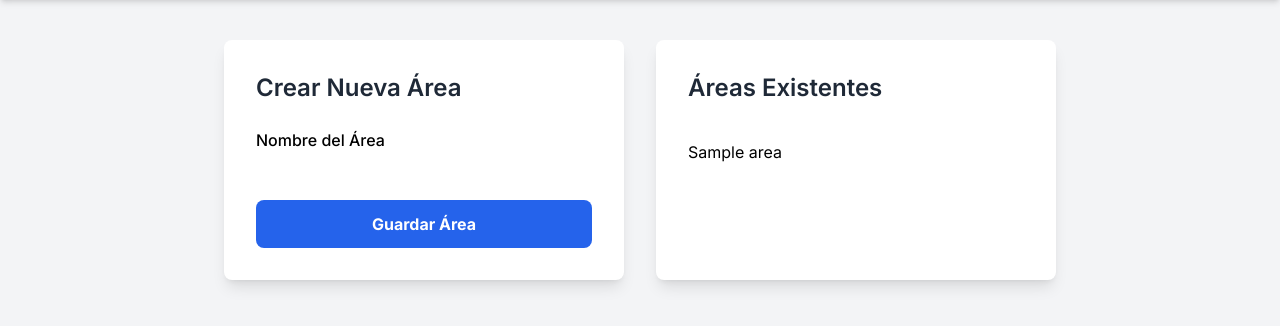
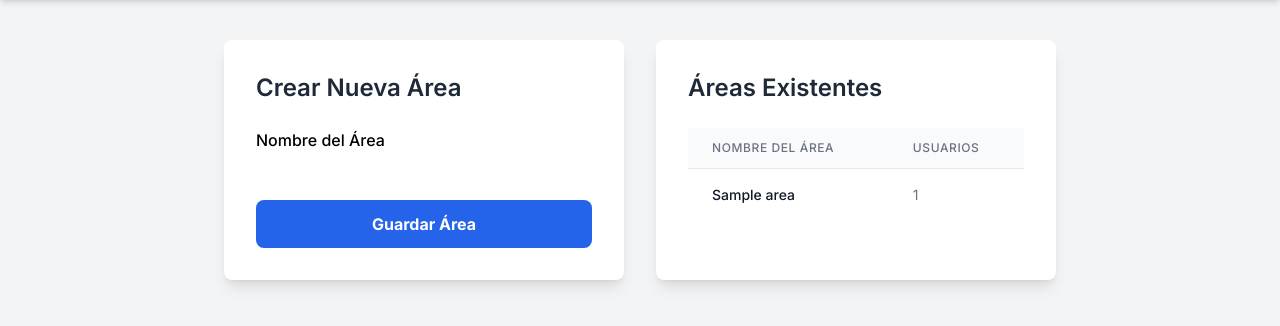
Before and after one commit to AgustinDAmore/tickets, a Django app: template gestion/templates/gestion/gestionar_areas.html in a window 1280 px wide. Shown: the part 64-390 px from the top of the page. Run offline with Django 3.2, Linux system fonts and the light colour scheme; the template is opened without the code that fills it: most values are stand-ins (such as "Sample title", 1, 10 or a date in 2020); form fields are guessed from the names that the template uses; some libraries are stand-ins or nearby versions.

Commit message:
Las areas se ordenaron de formar alfabetica y en gestionar areas ahora muetra la cantidad de usuarios por area Se agrego un boton para poder cargar la documentacion del sistema.

```diff
--- a/gestion/templates/gestion/dashboard.html
+++ b/gestion/templates/gestion/dashboard.html
@@ -59,6 +59,9 @@
                         </a>
                     {% endif %}
                 {% endif %}
+                <a href="https://tickets.clinicapergamino.ar/media/documentacion/Sistema_de_ticket_v2.pdf" class="bg-cyan-600 hover:bg-cyan-600 text-white font-bold py-2 px-4 rounded-lg">
+                    Documentacion
+                </a>
                 <a href="{% url 'lista_tareas' %}" class="bg-indigo-600 hover:bg-indigo-700 text-white font-bold py-2 px-4 rounded-lg">
                     Ver Tareas
                 </a>
--- a/gestion/templates/gestion/gestionar_areas.html
+++ b/gestion/templates/gestion/gestionar_areas.html
@@ -30,20 +30,50 @@
                 <div class="mb-4">
                     <label for="{{ form.nombre.id_for_label }}" class="block mb-2 font-medium">Nombre del Área</label>
                     {{ form.nombre }}
+                    {% if form.nombre.errors %}
+                        <div class="text-red-500 text-sm mt-2">
+                            {% for error in form.nombre.errors %}
+                                <p>{{ error }}</p>
+                            {% endfor %}
+                        </div>
+                    {% endif %}
                 </div>
                 <button type="submit" class="w-full bg-blue-600 hover:bg-blue-700 text-white font-bold py-3 px-4 rounded-lg">Guardar Área</button>
             </form>
         </div>
         <div class="bg-white shadow-lg rounded-lg p-8">
             <h2 class="text-2xl font-semibold text-gray-800 mb-6">Áreas Existentes</h2>
-            <ul class="divide-y divide-gray-200">
-                {% for area in areas %}
-                <li class="py-3">{{ area.nombre }}</li>
-                {% empty %}
-                <li class="py-3 text-gray-500">No hay áreas creadas.</li>
-                {% endfor %}
-            </ul>
-        </div>
+            <table class="min-w-full divide-y divide-gray-200">
+                <thead class="bg-gray-50">
+                    <tr>
+                        <th scope="col" class="px-6 py-3 text-left text-xs font-medium text-gray-500 uppercase tracking-wider">
+                            Nombre del Área
+                        </th>
+                        <th scope="col" class="px-6 py-3 text-left text-xs font-medium text-gray-500 uppercase tracking-wider">
+                            Usuarios
+                        </th>
+                    </tr>
+                </thead>
+                <tbody class="bg-white divide-y divide-gray-200">
+                    {% for area in areas %}
+                    <tr>
+                        <td class="px-6 py-4 whitespace-nowrap text-sm font-medium text-gray-900">
+                            {{ area.nombre }}
+                        </td>
+                        <td class="px-6 py-4 whitespace-nowrap text-sm text-gray-500">
+                            {{ area.num_users }}
+                        </td>
+                    </tr>
+                    {% empty %}
+                    <tr>
+                        <td colspan="2" class="px-6 py-4 text-center text-sm text-gray-500">
+                            No hay áreas creadas.
+                        </td>
+                    </tr>
+                    {% endfor %}
+                </tbody>
+            </table>
+            </div>
     </main>
 </body>
 </html>
--- a/gestion/views.py
+++ b/gestion/views.py
@@ -248,12 +248,13 @@ def gestionar_areas_view(request: HttpRequest) -> HttpResponse:
     else:
         form = AreaForm()
 
+    # ===== INICIO DEL CAMBIO =====
     context = {
         'form': form,
-        'areas': Area.objects.all().order_by('nombre')
+        'areas': Area.objects.annotate(num_users=Count('perfil')).order_by('nombre')
     }
+    # ===== FIN DEL CAMBIO =====
     return render(request, 'gestion/gestionar_areas.html', context)
-
 
 @login_required
 def crear_ticket_view(request: HttpRequest) -> HttpResponse:
```
Also changed, not shown: gestion/forms.py (+7 -2 lines).
